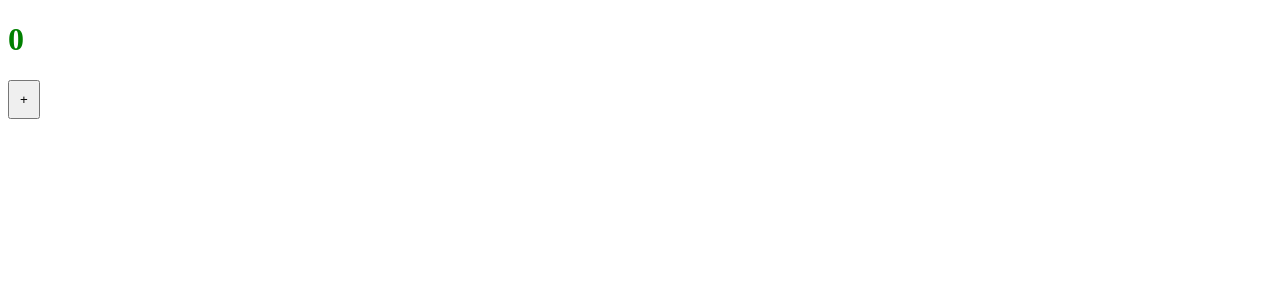
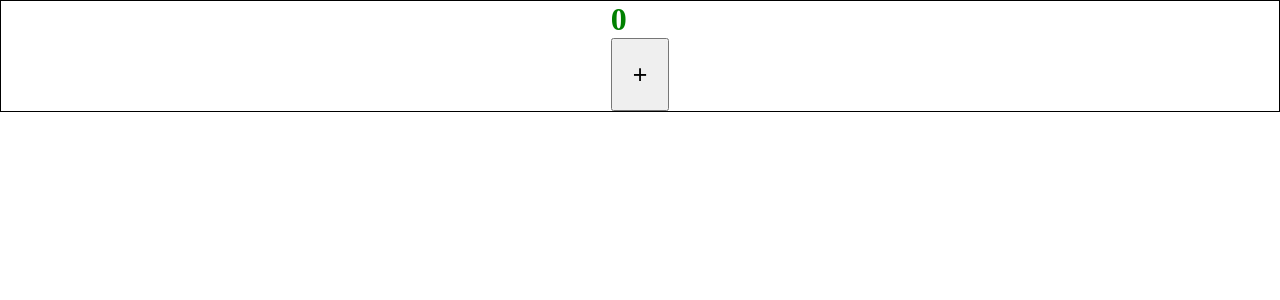
Before and after one commit to Talman95/react-prod, a React app: page / in a window 1280 px wide. Shown: the top 300 px of the page. Built offline with nearby package versions, Linux system fonts and the light colour scheme.

Commit message:
setting css modules

```diff
--- a/package.json
+++ b/package.json
@@ -19,6 +19,7 @@
     "@types/webpack-dev-server": "^4.7.2",
     "css-loader": "^6.6.0",
     "html-webpack-plugin": "^5.5.0",
+    "mini-css-extract-plugin": "^2.5.3",
     "sass": "^1.49.9",
     "sass-loader": "^12.6.0",
     "style-loader": "^3.3.1",
--- a/src/App.tsx
+++ b/src/App.tsx
@@ -1,17 +1,11 @@
-import React, {useState} from 'react';
+import React from 'react';
+import {Counter} from "./components/Counter";
 import './index.scss';
 
 const App = () => {
-    const [value, setValue] = useState(0)
-
-    const increment = () => {
-        setValue(prev => prev + 1)
-    }
-
     return (
-        <div>
-            <h1>{value}</h1>
-            <button onClick={increment}>+</button>
+        <div className={'app'}>
+            <Counter/>
         </div>
     );
 };
--- /dev/null
+++ b/src/components/Counter.module.scss
@@ -0,0 +1,8 @@
+.title {
+  color: green;
+}
+
+.btn {
+  padding: 20px;
+  font-size: 25px;
+}
--- /dev/null
+++ b/src/components/Counter.tsx
@@ -0,0 +1,17 @@
+import React, {useState} from "react";
+import classes from './Counter.module.scss'
+
+export const Counter = () => {
+    const [value, setValue] = useState(0)
+
+    const increment = () => {
+        setValue(prev => prev + 1)
+    }
+
+    return (
+        <div>
+            <h1 className={classes.title}>{value}</h1>
+            <button className={classes.btn} onClick={increment}>+</button>
+        </div>
+    );
+};
--- /dev/null
+++ b/src/declaration.d.ts
@@ -0,0 +1,4 @@
+declare module '*.scss' {
+    const content: Record<string, string>;
+    export default content;
+}
--- a/src/index.scss
+++ b/src/index.scss
@@ -1,7 +1,12 @@
-h1 {
-  color: green;
+* {
+  margin: 0;
+  padding: 0;
+  box-sizing: border-box;
 }
 
-button {
-  padding: 10px;
+.app {
+  display: flex;
+  justify-content: center;
+  align-items: center;
+  border: 1px solid black;
 }
```
Also changed, not shown: 4 other files (tests, documents, lock files or other folders).
